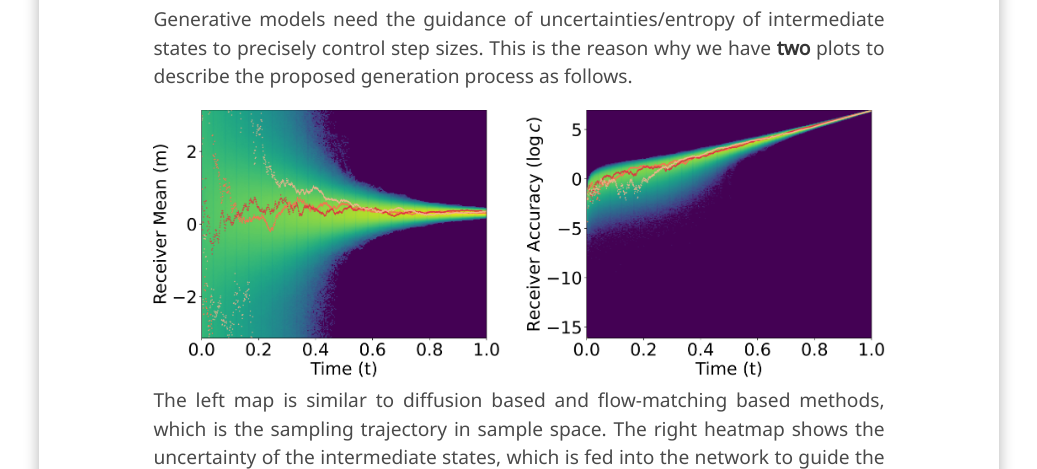
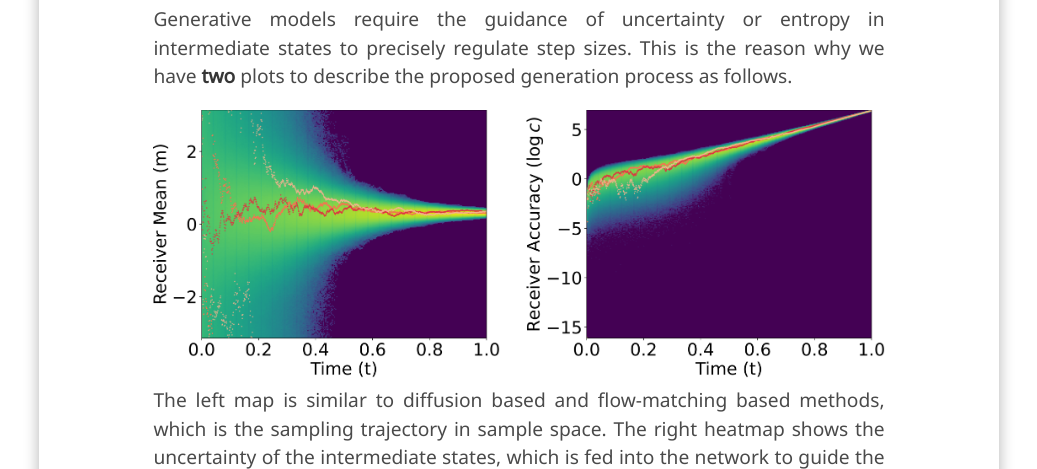
Before and after one commit to wu-han-lin/iclr25crysbfn, a plain HTML site: page index.html in a window 1280 px wide. Shown: the part 631-1100 px from the top of the page, without its empty margins (121-1158 px from the left). Drawn offline with nearby package versions, Linux system fonts and the light colour scheme; some icons are missing; a web font is replaced by a local one.

Commit message:
update description

```diff
--- a/index.html
+++ b/index.html
@@ -144,7 +144,7 @@
         <h2 class="title is-3">Key Observation</h2>
         <div class="content has-text-justified" style="font-size: larger;">
           <p>
-            Generative models need the guidance of uncertainties/entropy of intermediate states to precisely control step sizes.
+            Generative models require the guidance of uncertainty or entropy in intermediate states to precisely regulate step sizes.
             This is the reason why we have <strong>two</strong> plots to describe the proposed generation process as follows.
           </p>
           <img src="static/images/heatmap.png" alt="MY ALT TEXT"/>
```
